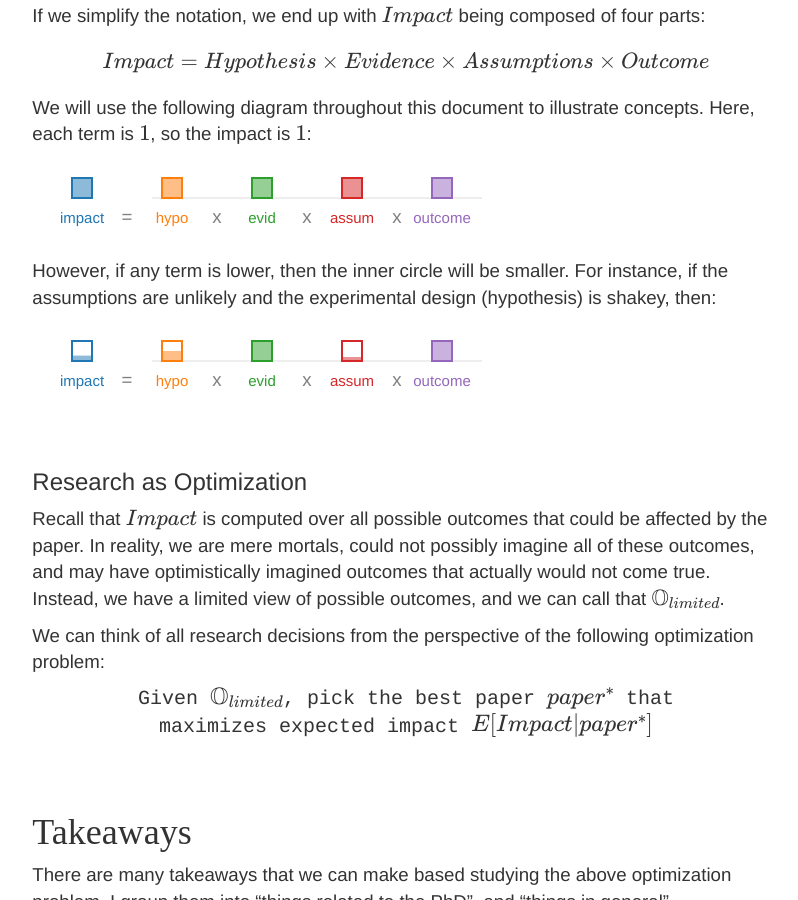
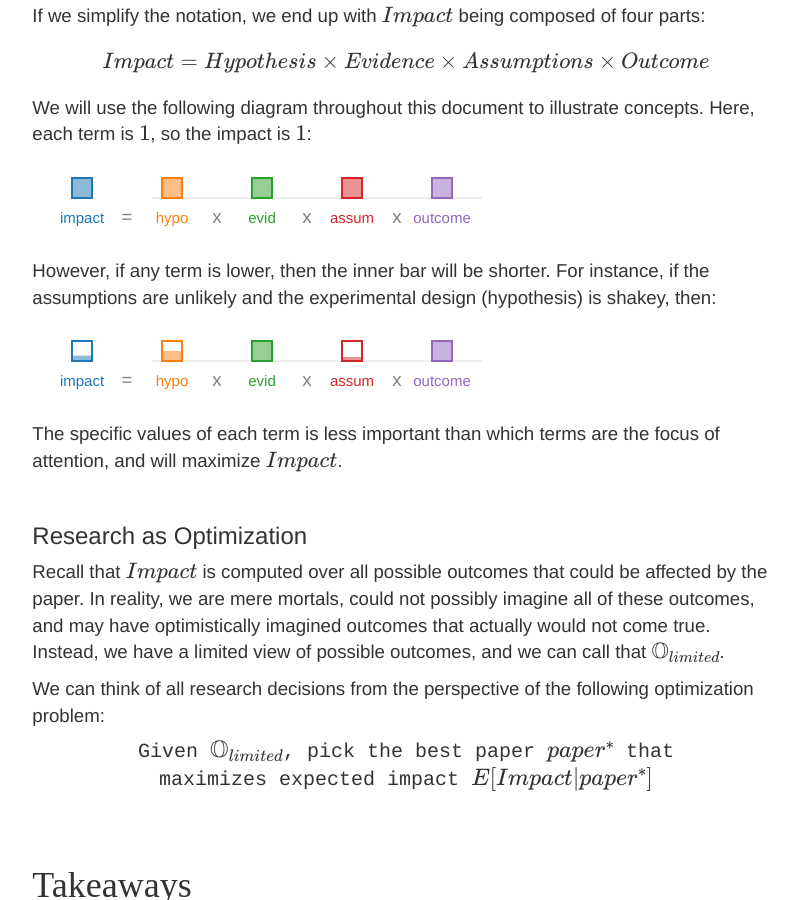
Before and after one commit to researchsetup/researchsetup.github.io, a Jekyll site: the page built from researchmodel.md, in a window 1280 px wide and 900 px high, scrolled down 2962 px. Shown: the whole window, without its empty margins (234-1032 px from the left). Built offline with Jekyll 4.4.1, drawn with Linux system fonts in a browser that asks for light colours; some web fonts are replaced; formulas are drawn with MathJax 3; our own code applies the rules of GitHub Pages for plain Markdown files.

Commit message:
lazy commit msg

```diff
--- a/researchmodel.md
+++ b/researchmodel.md
@@ -110,10 +110,12 @@ We will use the following diagram throughout this document to illustrate concept
 <div id="together1"></div>
 <script>plot("#together1", [100, 100, 100, 100])</script>
 
-However, if any term is lower, then the inner circle will be smaller.  For instance, if the assumptions are unlikely and the experimental design (hypothesis) is shakey, then:
+However, if any term is lower, then the inner bar will be shorter.  For instance, if the assumptions are unlikely and the experimental design (hypothesis) is shakey, then:
 
 <div id="together2"></div>
 <script>plot("#together2", [50, 100, 20, 100])</script>
+
+The specific values of each term is less important than which terms are the focus of attention, and will maximize $Impact$.
 
 ### <a name="researchopt"/>Research as Optimization
 
```
